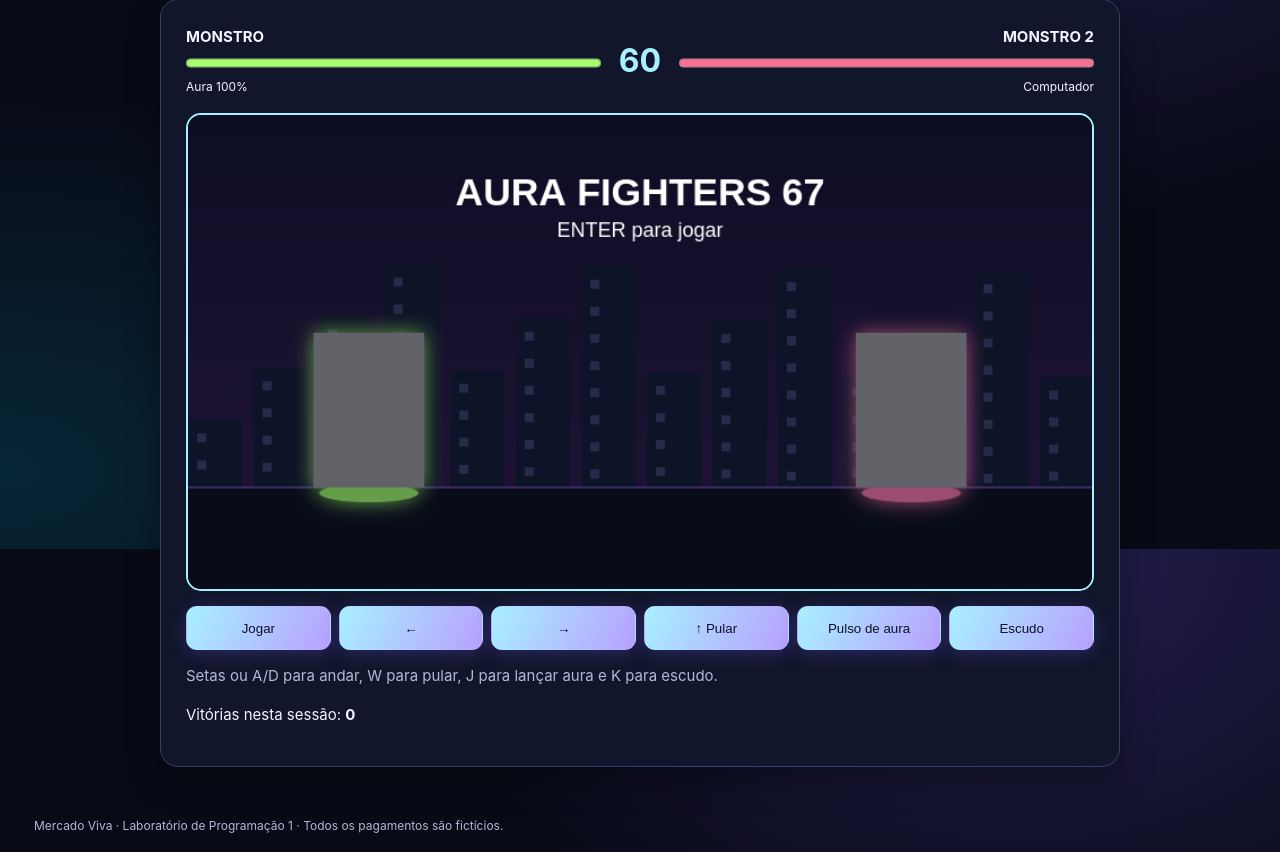
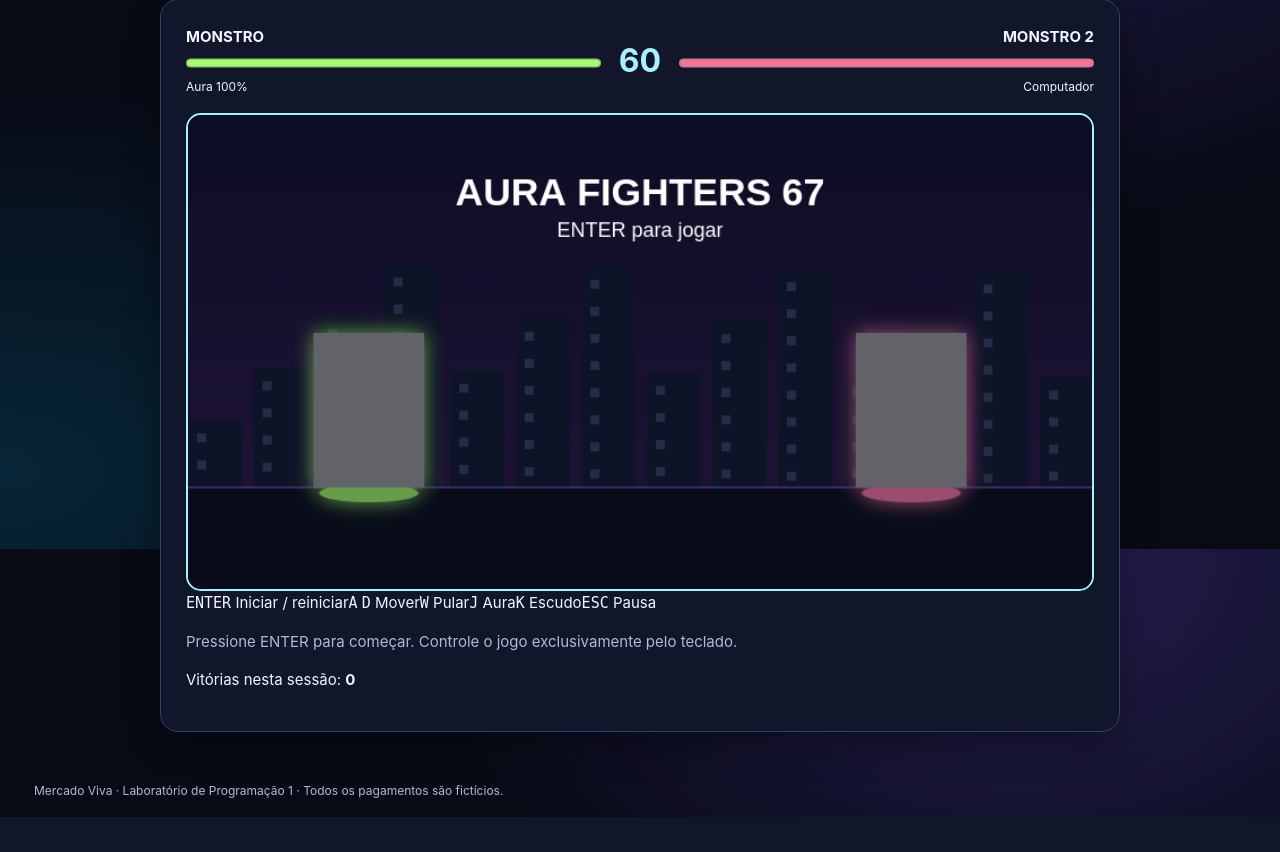
Before and after one commit to nicollas-ar/folha-de-pagamentos, a Flask app: template templates/fighters.html in a window 1280 px wide. Shown: the part 251-1103 px from the top of the page. After the commit the page ends 1068 px from the top, so only its background shows below. Run offline with Flask 3, Linux system fonts and the light colour scheme; the template is opened without the code that fills it, so the values that code supplies are empty; some libraries are stand-ins or nearby versions.

Commit message:
Remove clickable game controls

```diff
--- a/templates/fighters.html
+++ b/templates/fighters.html
@@ -7,8 +7,8 @@
 <section class="panel fighters">
 <div class="fighter-hud"><div><strong>MONSTRO</strong><progress id="fighter-one" value="100" max="100"></progress><small id="fighter-energy">Aura 100%</small></div><strong id="fighter-timer">60</strong><div><strong>MONSTRO 2</strong><progress id="fighter-two" value="100" max="100"></progress><small>Computador</small></div></div>
 <canvas id="fighters" width="800" height="420" aria-label="Arena de duelo de energia"></canvas>
-<div class="fighter-actions"><button id="fighter-start">Jogar</button><button data-act="left">←</button><button data-act="right">→</button><button data-act="jump">↑ Pular</button><button data-act="pulse">Pulso de aura</button><button data-act="shield">Escudo</button></div>
-<p id="fighter-status" role="status">Setas ou A/D para andar, W para pular, J para lançar aura e K para escudo.</p>
+<div class="fighter-keys" aria-label="Controles do teclado"><span><kbd>ENTER</kbd> Iniciar / reiniciar</span><span><kbd>A</kbd> <kbd>D</kbd> Mover</span><span><kbd>W</kbd> Pular</span><span><kbd>J</kbd> Aura</span><span><kbd>K</kbd> Escudo</span><span><kbd>ESC</kbd> Pausa</span></div>
+<p id="fighter-status" role="status">Pressione ENTER para começar. Controle o jogo exclusivamente pelo teclado.</p>
 <p>Vitórias nesta sessão: <strong id="fighter-wins">0</strong></p>
 </section>
 {% endblock %}
```
